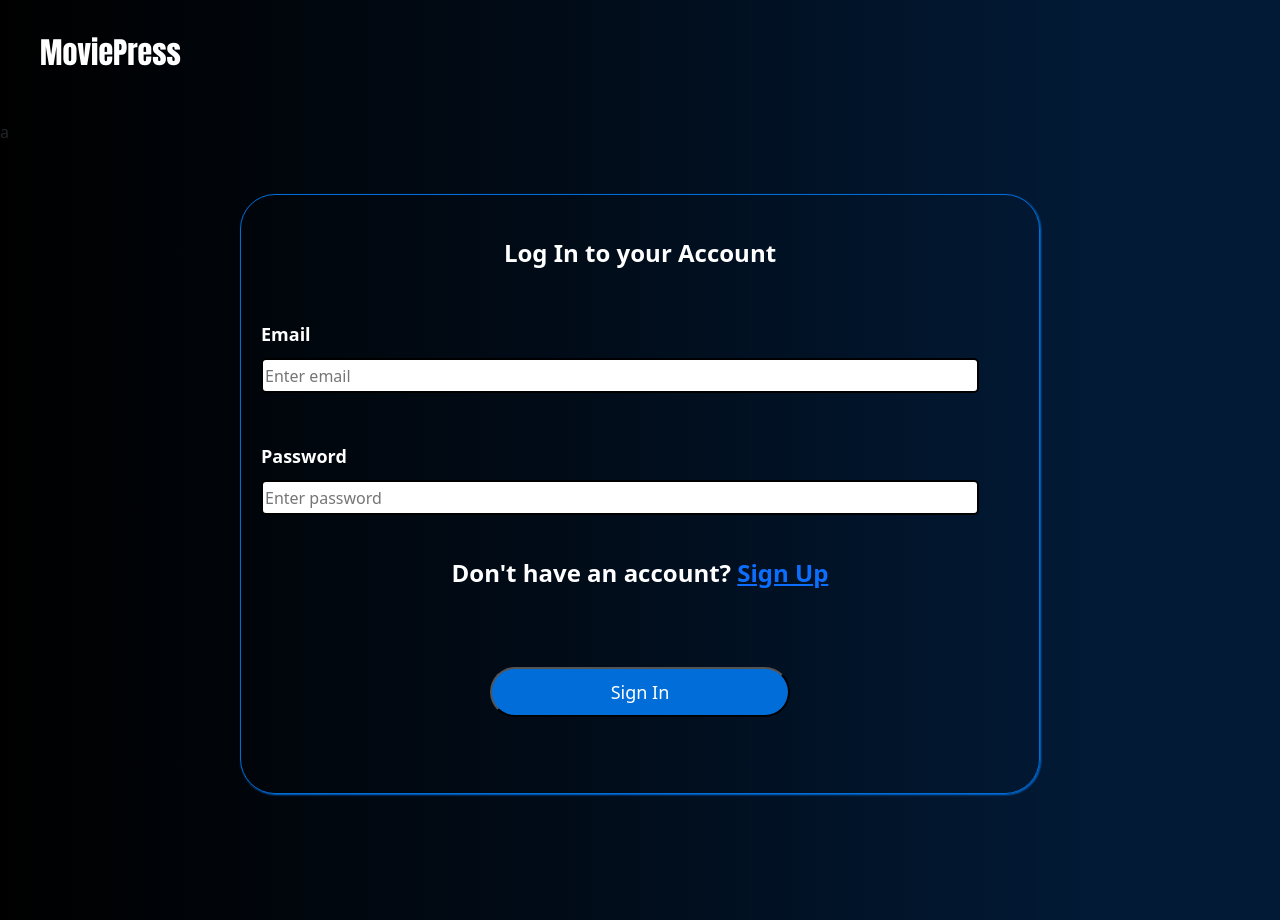
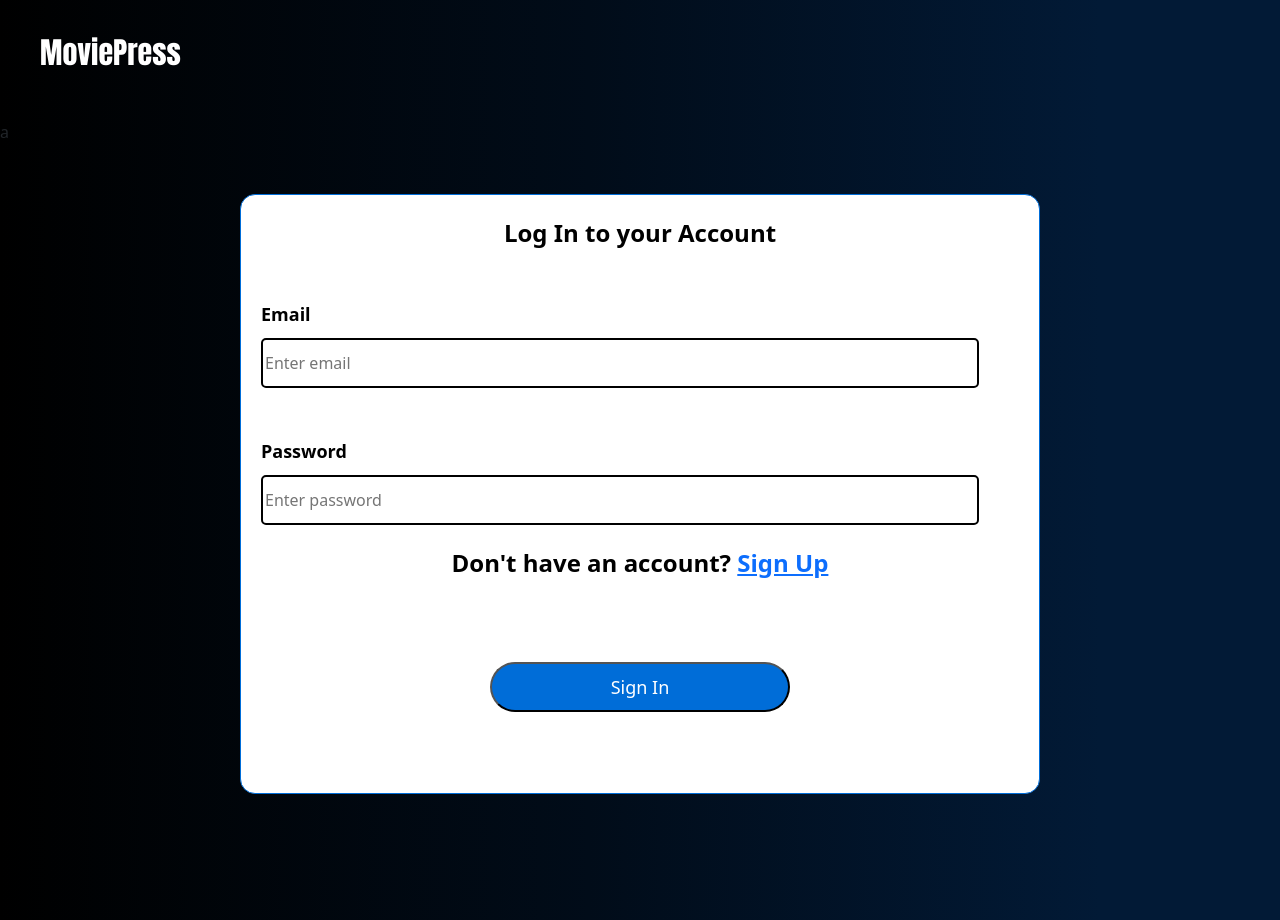
Before and after one commit to DasDeveloper/MoviePress, a React (Create React App) app in the folder client/: page /signin in a window 1280 px wide. Built offline with nearby package versions, Linux system fonts and the light colour scheme.

Commit message:
Changes to signin and signup page

```diff
--- a/client/src/css/signin.css
+++ b/client/src/css/signin.css
@@ -11,18 +11,17 @@
     width: 800px;
     margin-top: 50px;
     height: 600px;
-    border-radius: 35px;
-    box-shadow: 1px 1px 2px #006dd8;
+    border-radius: 15px;
+    background-color: white;
 
 }
 
 .signin .header{
-
+    margin-top: 20px;
     text-align: center;
-    margin-top: 40px;
     font-weight: bold;
     font-size: 24px;
-    color: white;
+    color: black;
 
 }
 
@@ -35,13 +34,13 @@
     font-size: large;
     margin-bottom: 10px;
     margin-top: 50px;
-    color: white;
+    color: black;
 
 }
 
 .signin input{
     width: 90%;
-    height: 35px;
+    height: 50px;
     margin-left: 20px;
     border: 2px black solid;
     border-radius: 5px;
--- a/client/src/css/signup.css
+++ b/client/src/css/signup.css
@@ -4,14 +4,14 @@
 }
 .signup {
 
-    border: 1px #006dd8 solid;
     margin: auto;
     display: flex;
     flex-direction: column;
     width: 800px;
     margin-top: 50px;
     height: 620px;
-    border-radius: 35px;
+    border-radius: 15px;
+    background-color: white;
 
 }
 
@@ -22,7 +22,7 @@
     font-weight: bold;
     font-size: 24px;
     margin-bottom: 30px;
-    color:white;
+    color:black;
 
 }
 
@@ -33,13 +33,13 @@
     font-size: large;
     margin-bottom: 10px;
     margin-top: 15px;
-    color: white;
+    color: black;
 
 }
 
 .signup input{
     width: 90%;
-    height: 35px;
+    height: 50px;
     margin-left: 20px;
     border: 2px black solid;
     border-radius: 5px;
--- a/client/src/pages/signup.jsx
+++ b/client/src/pages/signup.jsx
@@ -16,9 +16,6 @@ const Signup = () =>{
     const [isEmailAlreadyUsed, setEmailAlreadyUsed] = useState(false);
     const navigate = useNavigate();
 
-    // useEffect( () =>{
-
-    // }, [isEmailAlreadyUsed])
 
     const onSubmit = async () => {
 
```
